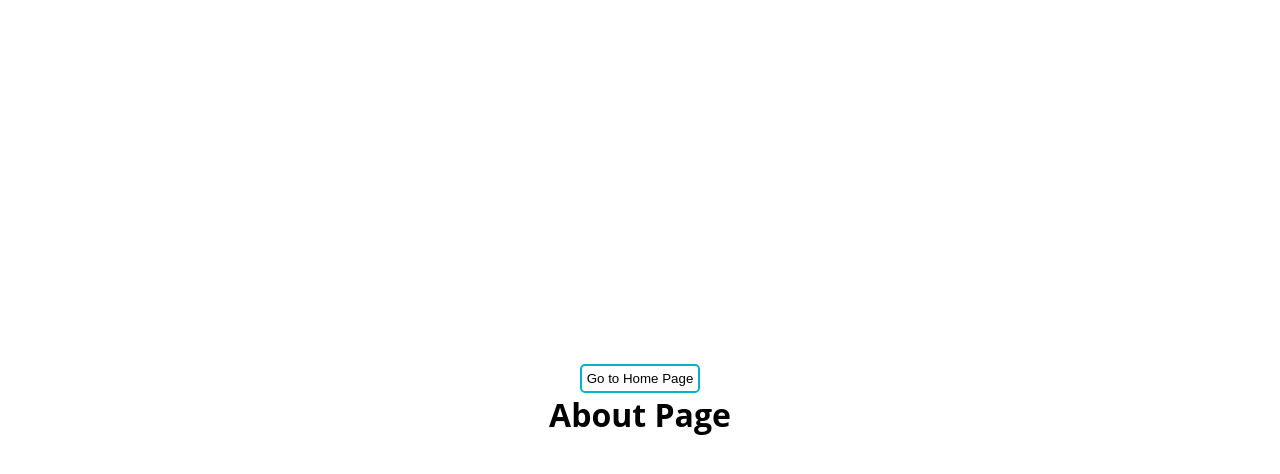
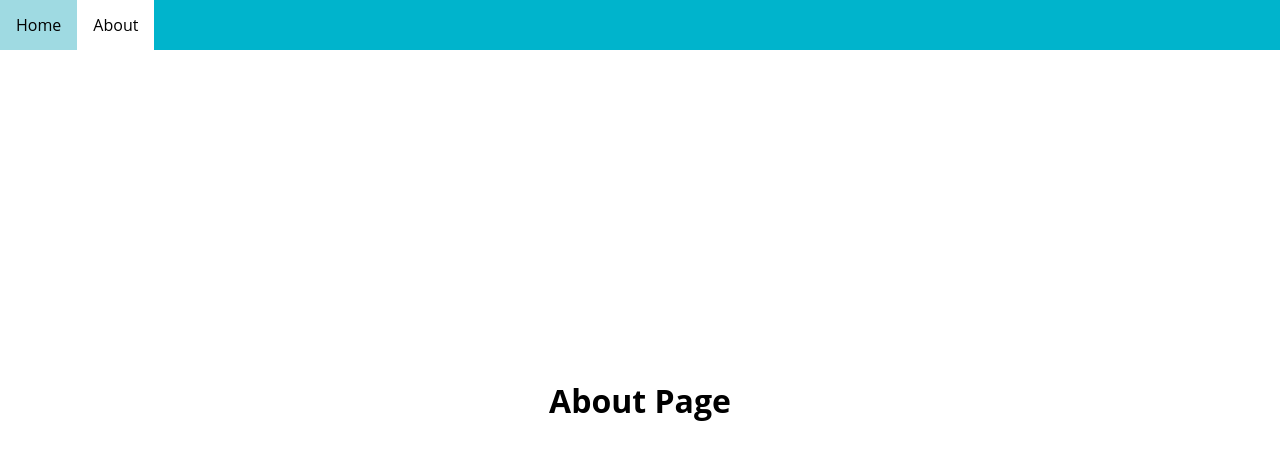
Before and after one commit to chodarimon/backend-project, a Node server app: page /about in a window 1280 px wide. Shown: the top 474 px of the page. Run offline with Node 20, Linux system fonts and the light colour scheme; some libraries are stand-ins or nearby versions.

Commit message:
added navbar

```diff
--- a/about.html
+++ b/about.html
@@ -1,18 +1,24 @@
 <!DOCTYPE html>
 <html>
   <head>
-    <meta charset="utf-8">
+    <meta charset="utf-8" />
     <title>Project test page</title>
     <link rel="stylesheet" href="style.css" />
-
   </head>
   <body>
+    <nav class="navbar">
+      <ul class="nav-list">
+        <li class="nav-item"><a href="/">Home</a></li>
+        <li class="nav-item active"><a href="/about">About</a></li>
+      </ul>
+    </nav>
+
     <div class="center-page">
-      <a href="/">
-        <button class="btn">Go to Home Page</button>
-      </a>
       <h1>About Page</h1>
     </div>
-    <script src="https://kit.fontawesome.com/be1193af71.js" crossorigin="anonymous"></script>
+    <script
+      src="https://kit.fontawesome.com/be1193af71.js"
+      crossorigin="anonymous"
+    ></script>
   </body>
 </html>
--- a/public/style.css
+++ b/public/style.css
@@ -10,6 +10,38 @@ body {
 body,
 html {
   height: 100%;
+}
+
+.nav-list {
+  list-style-type: none;
+  margin: 0;
+  padding: 0;
+  overflow: hidden;
+  background-color: #00b4cc;
+  position: fixed;
+  top: 0%;
+  width: 100%;
+}
+
+.nav-item {
+  float: left;
+}
+
+.nav-item a {
+  display: block;
+  color: #000;
+  text-align: center;
+  padding: 14px 16px;
+  text-decoration: none;
+}
+
+.nav-item a:hover {
+  background-color: #9fdae2;
+}
+
+.active a{
+  color: #000;
+  background-color: #fff;
 }
 
 .center-page {
```
Also changed, not shown: index.html (+7 -3 lines).
